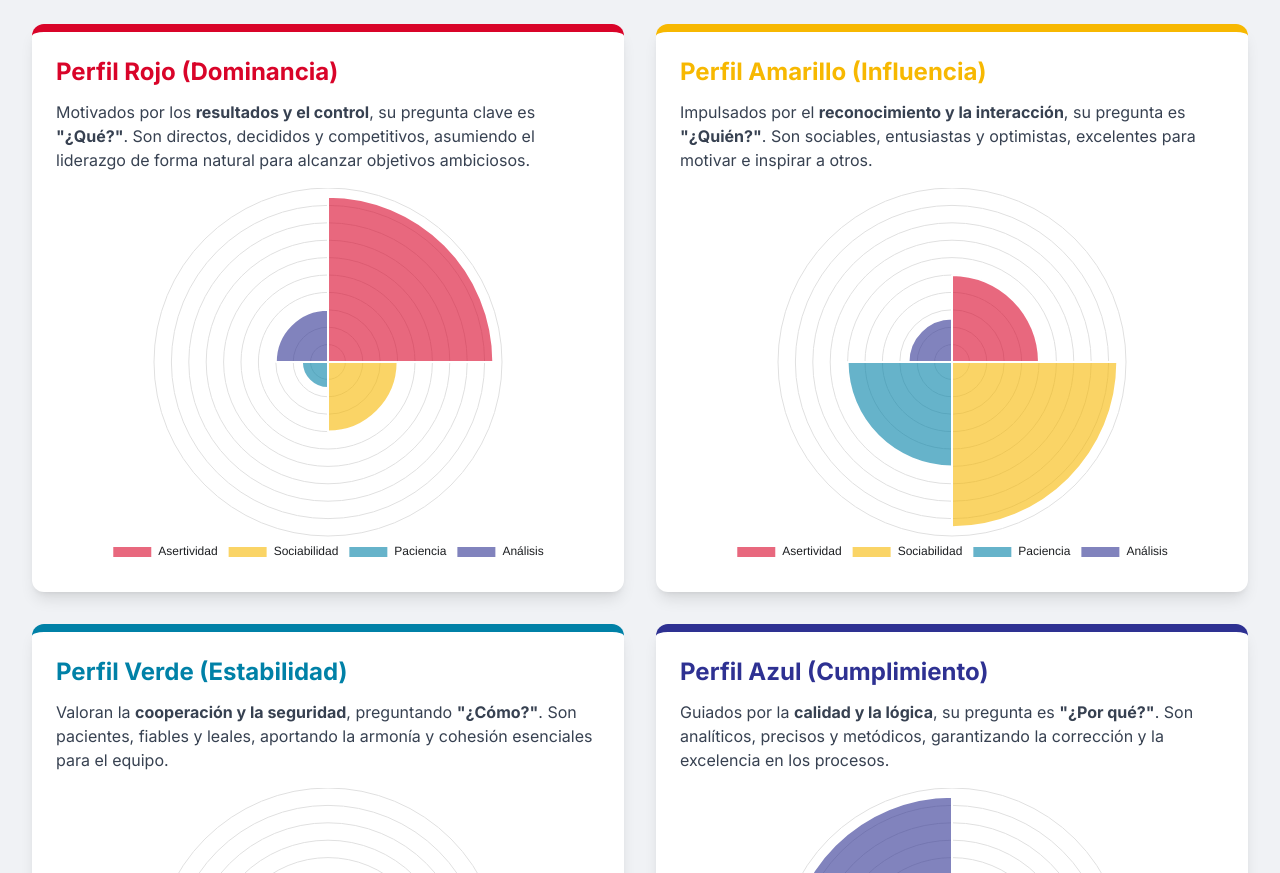
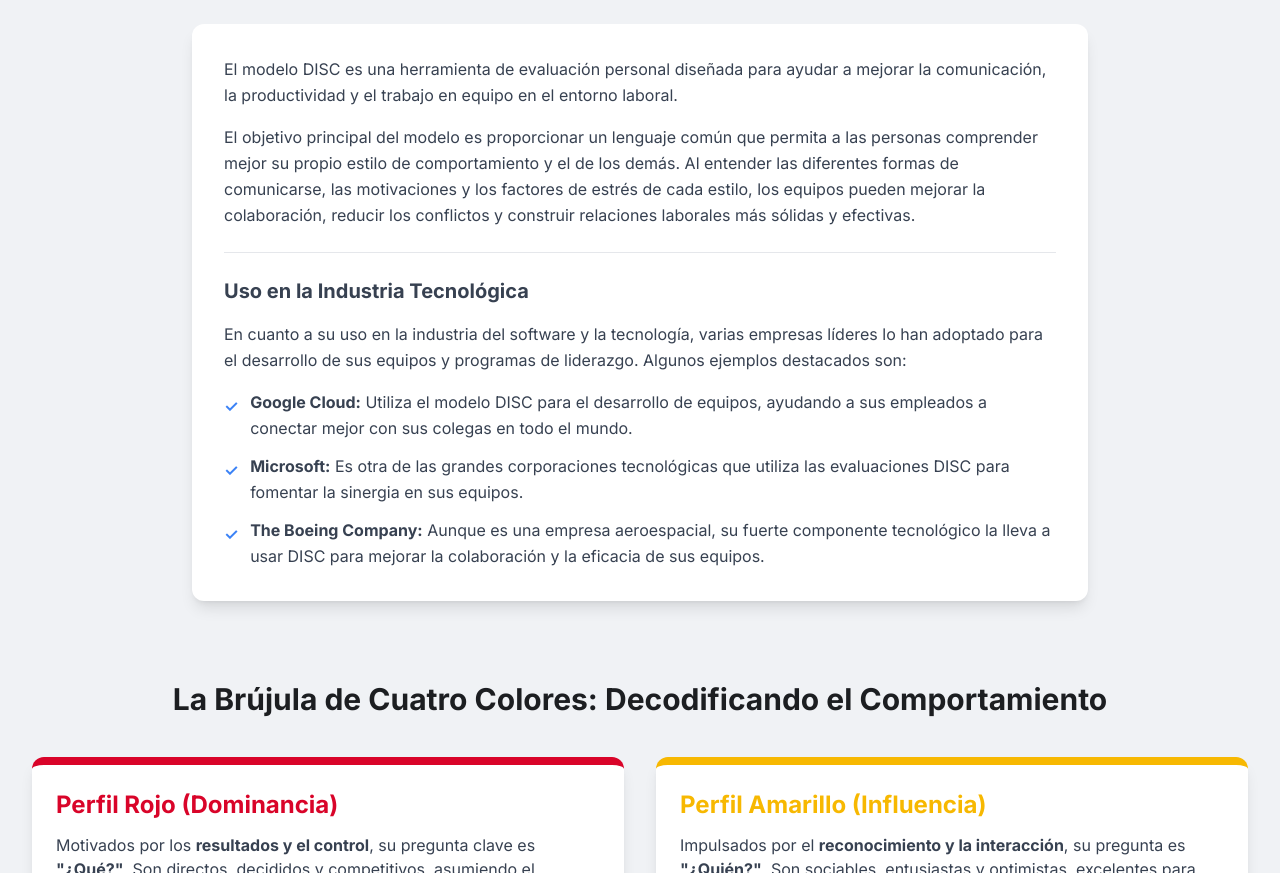
Before and after one commit to enelramon/Metodo_Disc, a plain HTML site: page index.html in a window 1280 px wide. Shown: the part 280-1153 px from the top of the page. Drawn offline with nearby package versions, Linux system fonts and the light colour scheme.

Commit message:
Update index.html

```diff
--- a/index.html
+++ b/index.html
@@ -78,6 +78,32 @@
             <h1 class="text-4xl md:text-6xl font-black tracking-tight mb-4">El Plan Maestro de la <span class="color-blue">Adaptabilidad</span></h1>
             <p class="text-lg md:text-xl text-gray-600 max-w-4xl mx-auto">Una guía visual y estratégica para dominar el marco DISC. Transforme sus interacciones, potencie sus equipos y lidere con eficacia aprendiendo el arte de la fluidez conductual.</p>
         </header>
+
+        <section id="what-is-disc" class="mb-20">
+            <h2 class="text-3xl font-bold text-center mb-10">El Modelo DISC: Un Lenguaje Común para la Colaboración</h2>
+            <div class="bg-white rounded-xl shadow-lg p-8 max-w-4xl mx-auto text-gray-700 leading-relaxed">
+                <p class="mb-4">El modelo DISC es una herramienta de evaluación personal diseñada para ayudar a mejorar la comunicación, la productividad y el trabajo en equipo en el entorno laboral.</p>
+
+                <p class="mb-6">El objetivo principal del modelo es proporcionar un lenguaje común que permita a las personas comprender mejor su propio estilo de comportamiento y el de los demás. Al entender las diferentes formas de comunicarse, las motivaciones y los factores de estrés de cada estilo, los equipos pueden mejorar la colaboración, reducir los conflictos y construir relaciones laborales más sólidas y efectivas.</p>
+
+                <h3 class="text-xl font-bold mb-4 border-t pt-6">Uso en la Industria Tecnológica</h3>
+                <p class="mb-4">En cuanto a su uso en la industria del software y la tecnología, varias empresas líderes lo han adoptado para el desarrollo de sus equipos y programas de liderazgo. Algunos ejemplos destacados son:</p>
+                <ul class="space-y-3">
+                    <li class="flex items-start">
+                        <span class="text-blue-500 font-bold mr-3 mt-1">✓</span>
+                        <div><strong>Google Cloud:</strong> Utiliza el modelo DISC para el desarrollo de equipos, ayudando a sus empleados a conectar mejor con sus colegas en todo el mundo.</div>
+                    </li>
+                    <li class="flex items-start">
+                        <span class="text-blue-500 font-bold mr-3 mt-1">✓</span>
+                        <div><strong>Microsoft:</strong> Es otra de las grandes corporaciones tecnológicas que utiliza las evaluaciones DISC para fomentar la sinergia en sus equipos.</div>
+                    </li>
+                    <li class="flex items-start">
+                        <span class="text-blue-500 font-bold mr-3 mt-1">✓</span>
+                        <div><strong>The Boeing Company:</strong> Aunque es una empresa aeroespacial, su fuerte componente tecnológico la lleva a usar DISC para mejorar la colaboración y la eficacia de sus equipos.</div>
+                    </li>
+                </ul>
+            </div>
+        </section>
 
         <section id="profiles" class="mb-20">
             <h2 class="text-3xl font-bold text-center mb-10">La Brújula de Cuatro Colores: Decodificando el Comportamiento</h2>
```
